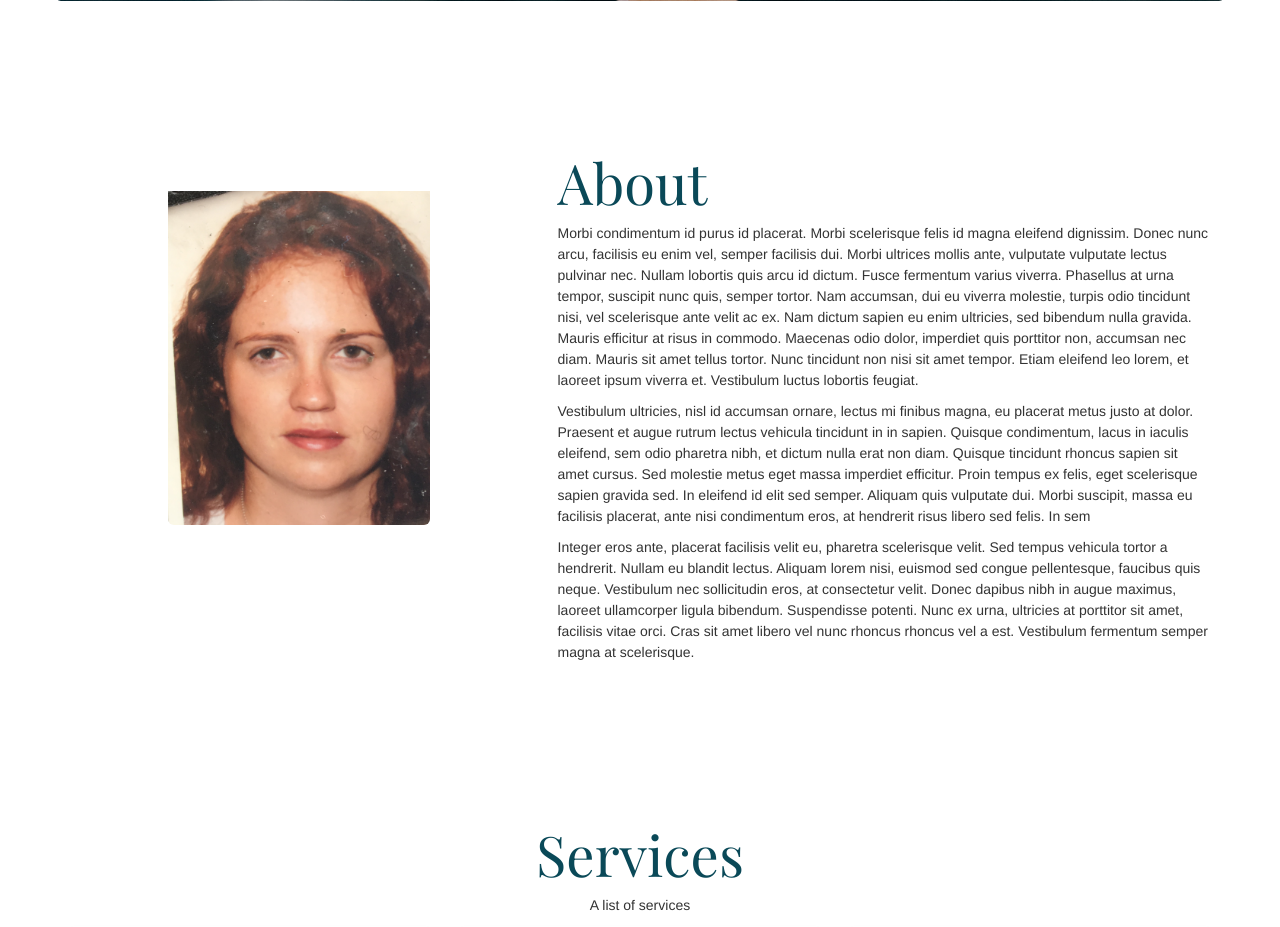
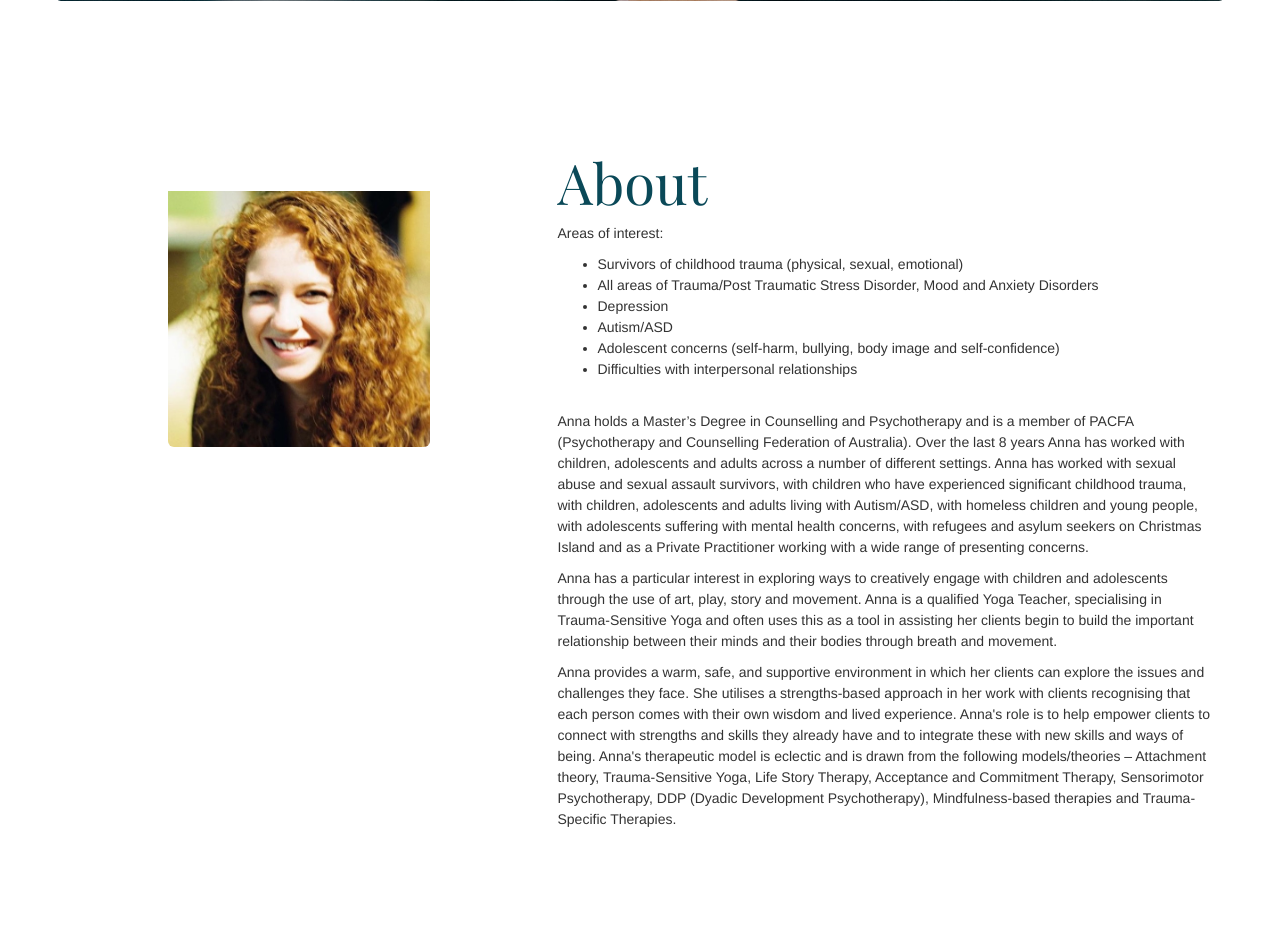
Before and after one commit to bobb3666/GOOD_CODE-staticsite, a Django app: template pages/templates/index.html in a window 1280 px wide. Shown: the part 685-1612 px from the top of the page. Run offline with Django 3.2, Linux system fonts and the light colour scheme; the template is opened without the code that fills it, so the values that code supplies are empty; some libraries are stand-ins or nearby versions.

Commit message:
Changed about profile

```diff
--- a/pages/templates/about.html
+++ b/pages/templates/about.html
@@ -6,12 +6,27 @@
 	<div class="col-md-7 pull-right">
 		<h1>About</h1>
 
-		<p>
-		 Morbi condimentum id purus id placerat. Morbi scelerisque felis id magna eleifend dignissim. Donec nunc arcu, facilisis eu enim vel, semper facilisis dui. Morbi ultrices mollis ante, vulputate vulputate lectus pulvinar nec. Nullam lobortis quis arcu id dictum. Fusce fermentum varius viverra. Phasellus at urna tempor, suscipit nunc quis, semper tortor. Nam accumsan, dui eu viverra molestie, turpis odio tincidunt nisi, vel scelerisque ante velit ac ex. Nam dictum sapien eu enim ultricies, sed bibendum nulla gravida. Mauris efficitur at risus in commodo. Maecenas odio dolor, imperdiet quis porttitor non, accumsan nec diam. Mauris sit amet tellus tortor. Nunc tincidunt non nisi sit amet tempor. Etiam eleifend leo lorem, et laoreet ipsum viverra et. Vestibulum luctus lobortis feugiat.</p>
+		<p>Areas of interest:</p>
+		<ul>
+			<li>Survivors of childhood trauma (physical, sexual, emotional)</li>
+			<li>All areas of Trauma/Post Traumatic Stress Disorder,
+			Mood and Anxiety Disorders</li>
+			<li>Depression</li>
+			<li>Autism/ASD</li>
+			<li>Adolescent concerns (self-harm, bullying, body image and self-confidence)</li>
+			<li>Difficulties with interpersonal relationships</li>
+		</ul>
+		<br/>
+			<p>
+				Anna holds a Master’s Degree in Counselling and Psychotherapy and is a member of PACFA (Psychotherapy and Counselling Federation of Australia). Over the last 8 years Anna has worked with children, adolescents and adults across a number of different settings. Anna has worked with sexual abuse and sexual assault survivors, with children who have experienced significant childhood trauma, with children, adolescents and adults living with Autism/ASD, with homeless children and young people, with adolescents suffering with mental health concerns, with refugees and asylum seekers on Christmas Island and as a Private Practitioner working with a wide range of presenting concerns.
+			</p>
+			<p>
+				Anna has a particular interest in exploring ways to creatively engage with children and adolescents through the use of art, play, story and movement. Anna is a qualified Yoga Teacher, specialising in Trauma-Sensitive Yoga and often uses this as a tool in assisting her clients begin to build the important relationship between their minds and their bodies through breath and movement.
+			</p>
+			<p>
+				Anna provides a warm, safe, and supportive environment in which her clients can explore the issues and challenges they face. She utilises a strengths-based approach in her work with clients recognising that each person comes with their own wisdom and lived experience. Anna's role is to help empower clients to connect with strengths and skills they already have and to integrate these with new skills and ways of being. Anna's therapeutic model is eclectic and is drawn from the following models/theories – Attachment theory, Trauma-Sensitive Yoga, Life Story Therapy, Acceptance and Commitment Therapy, Sensorimotor Psychotherapy, DDP (Dyadic Development Psychotherapy), Mindfulness-based therapies and Trauma-Specific Therapies.
+			</p>
 
-			<p>Vestibulum ultricies, nisl id accumsan ornare, lectus mi finibus magna, eu placerat metus justo at dolor. Praesent et augue rutrum lectus vehicula tincidunt in in sapien. Quisque condimentum, lacus in iaculis eleifend, sem odio pharetra nibh, et dictum nulla erat non diam. Quisque tincidunt rhoncus sapien sit amet cursus. Sed molestie metus eget massa imperdiet efficitur. Proin tempus ex felis, eget scelerisque sapien gravida sed. In eleifend id elit sed semper. Aliquam quis vulputate dui. Morbi suscipit, massa eu facilisis placerat, ante nisi condimentum eros, at hendrerit risus libero sed felis. In sem</p>
-
-			<p>Integer eros ante, placerat facilisis velit eu, pharetra scelerisque velit. Sed tempus vehicula tortor a hendrerit. Nullam eu blandit lectus. Aliquam lorem nisi, euismod sed congue pellentesque, faucibus quis neque. Vestibulum nec sollicitudin eros, at consectetur velit. Donec dapibus nibh in augue maximus, laoreet ullamcorper ligula bibendum. Suspendisse potenti. Nunc ex urna, ultricies at porttitor sit amet, facilisis vitae orci. Cras sit amet libero vel nunc rhoncus rhoncus vel a est. Vestibulum fermentum semper magna at scelerisque.
 
 
 	</div>
```
Also changed, not shown: pages/static/img/profile.jpg.
